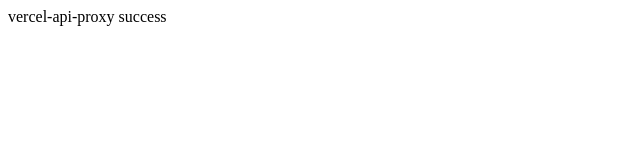
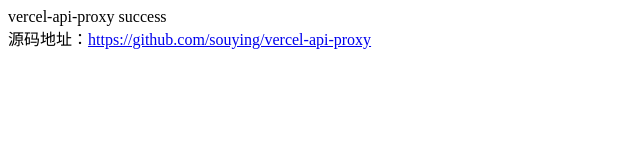
Before and after one commit to souying/vercel-api-proxy, a plain HTML site: page index.html in a window 1280 px wide. Shown: the whole page, without its empty margins (0-640 px from the left). Drawn offline with Linux system fonts and the light colour scheme.

Commit message:
Update index.html

```diff
--- a/index.html
+++ b/index.html
@@ -6,6 +6,7 @@
     <title>vercel-api-proxy</title>
 </head>
 <body>
-    vercel-api-proxy success
+    vercel-api-proxy success</br>
+    源码地址：<a href="https://github.com/souying/vercel-api-proxy">https://github.com/souying/vercel-api-proxy</a>
 </body>
 </html>
```
